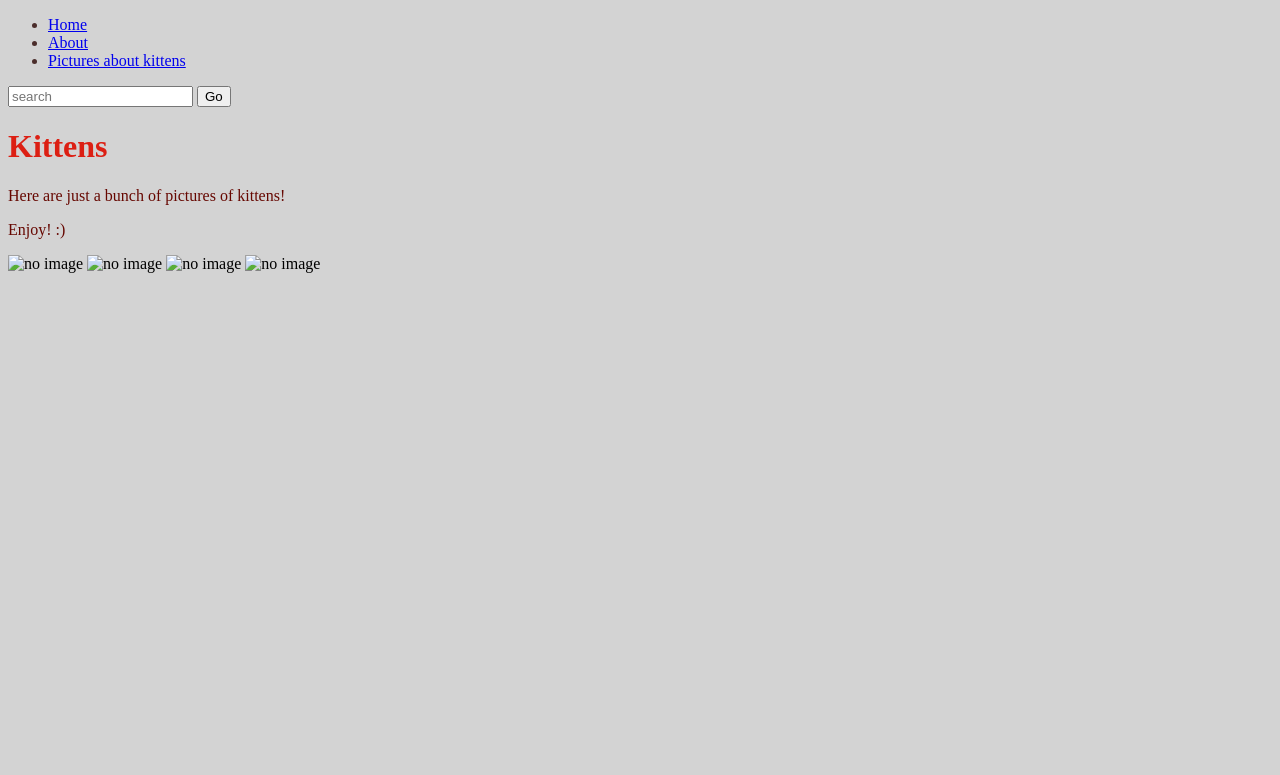
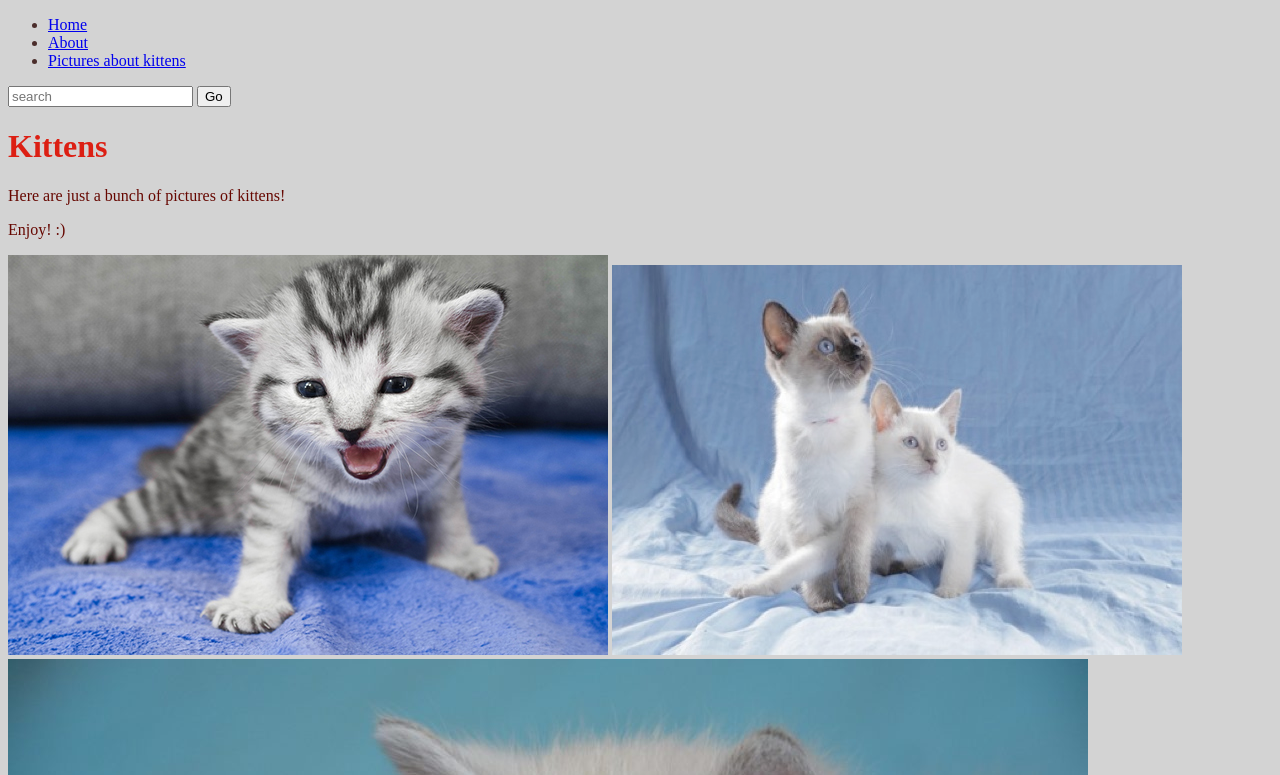
Before and after one commit to GergKllai1/GergKllai1.github.io, a plain HTML site: page pictures.html in a window 1280 px wide. Shown: the top 775 px of the page. Drawn offline with Linux system fonts and the light colour scheme; files whose address does not match are found by name.

Commit message:
added the pictures

```diff
--- a/pictures.html
+++ b/pictures.html
@@ -25,10 +25,10 @@
     <h1>Kittens</h1>
     <p>Here are just a bunch of pictures of kittens!</p>
     <p>Enjoy! :)</p>
-    <img src="file:///Users/GergKllai1/craftacademy/my_first_webpage/kitten1.jpg" alt="no image" srcset="">
-    <img src="file:///Users/GergKllai1/craftacademy/my_first_webpage/kitten2.jpg" alt="no image" srcset="">
-    <img src="file:///Users/GergKllai1/craftacademy/my_first_webpage/kitten3.jpg" alt="no image" srcset="">
-    <img src="file:///Users/GergKllai1/craftacademy/my_first_webpage/kitten4.jpeg" alt="no image" srcset="">
+    <img src="file:///Users/GergKllai1/craftacademy/my_first_webpage/GergKllai1.github.io/kitten1.jpg" alt="no image" srcset="">
+    <img src="file:///Users/GergKllai1/craftacademy/my_first_webpage/GergKllai1.github.io/kitten2.jpg" alt="no image" srcset="">
+    <img src="file:///Users/GergKllai1/craftacademy/my_first_webpage/GergKllai1.github.io/kitten3.jpg" alt="no image" srcset="">
+    <img src="file:///Users/GergKllai1/craftacademy/my_first_webpage/GergKllai1.github.io/kitten4.jpeg" alt="no image" srcset="">
 </body>
 
 </html>
```
Also changed, not shown: index.html (+1 -1 lines), coding.png (added), kitten1.jpg (added), kitten2.jpg (added), kitten3.jpg (added), kitten4.jpeg (added).
